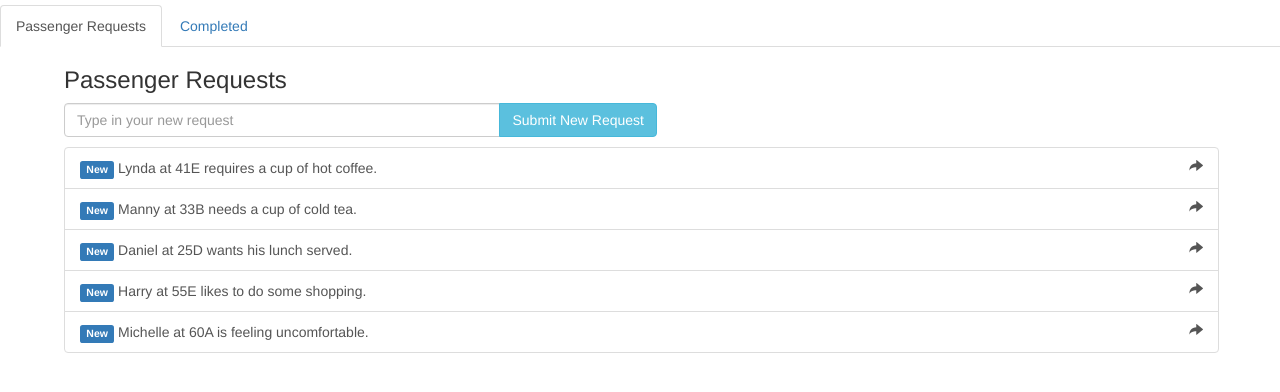
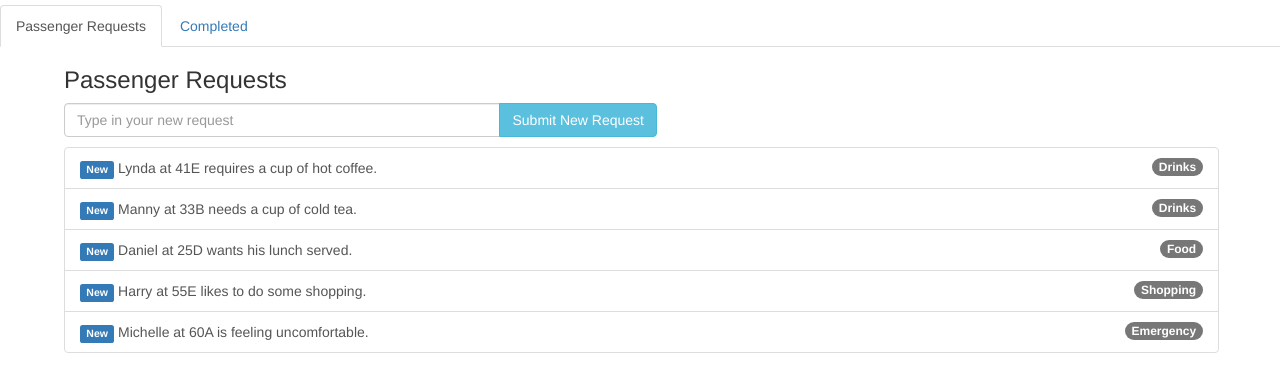
Before and after one commit to tongzz/SIA-App-Challenge, a plain HTML site: page index.html in a window 1280 px wide. Shown: the part 66-458 px from the top of the page. Drawn offline with nearby package versions, Linux system fonts and the light colour scheme.

Commit message:
Add Categories Remove Chatroom

```diff
--- a/index.html
+++ b/index.html
@@ -68,38 +68,36 @@
 
     <div class="list-group" style="margin-right:5%">
 
-      <button type="button" class="list-group-item" data-toggle="modal" data-target="#myModal">
-        <span class="label label-primary">New</span>
-          Lynda at 41E requires a cup of hot coffee.
-              <span class="glyphicon glyphicon-share-alt pull-right" aria-hidden="true" aria-label"Reply"></span>
-      </button>
+          <button type="button" class="list-group-item">
+            <span class="label label-primary">New</span>
+              Lynda at 41E requires a cup of hot coffee.
+                  <span class="badge">Drinks</span>
+          </button>
 
-      <button type="button" class="list-group-item" data-toggle="modal" data-target="#myModal">
+      <button type="button" class="list-group-item">
         <span class="label label-primary">New</span>
          Manny at 33B needs a cup of cold tea.
-
-            <span class="glyphicon glyphicon-share-alt pull-right" aria-hidden="true" aria-label"Reply"></span>
+          <span class="badge">Drinks</span>
       </button>
 
 
-      <button type="button" class="list-group-item clearfix" data-toggle="modal" data-target="#myModal">
+      <button type="button" class="list-group-item clearfix">
         <span class="label label-primary">New</span>
          Daniel at 25D wants his lunch served.
-
-            <span class="glyphicon glyphicon-share-alt pull-right" aria-hidden="true" aria-label"Reply"></span>
+            <span class="badge">Food</span>
       </button>
 
 
-      <button type="button" class="list-group-item" data-toggle="modal" data-target="#myModal">
+      <button type="button" class="list-group-item">
         <span class="label label-primary">New</span>
           Harry at 55E likes to do some shopping.
-            <span class="glyphicon glyphicon-share-alt pull-right" aria-hidden="true" aria-label"Reply"></span>
+          <span class="badge">Shopping</span>
       </button>
 
-      <button type="button" class="list-group-item" data-toggle="modal" data-target="#myModal">
+      <button type="button" class="list-group-item">
         <span class="label label-primary">New</span>
          Michelle at 60A is feeling uncomfortable.
-            <span class="glyphicon glyphicon-share-alt pull-right" aria-hidden="true" aria-label"Reply"></span>
+          <span class="badge">Emergency</span>
       </button>
     </div>
 
```
